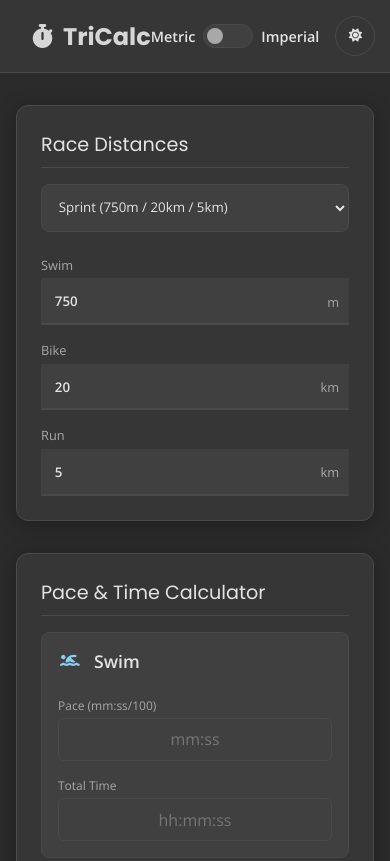
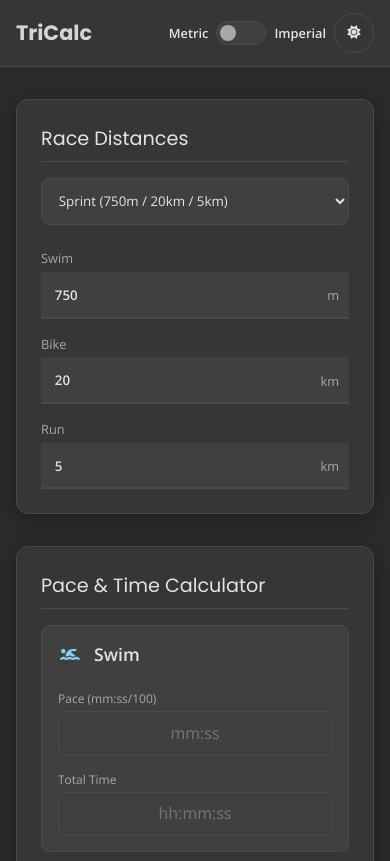
Before and after one commit to maosa/tricalc, a plain HTML site: page index.html in a window 390 px wide. Shown: the top 861 px of the page. Drawn offline with nearby package versions, Linux system fonts and the light colour scheme.

Commit message:
Mobile view optimisation

```diff
--- a/index.html
+++ b/index.html
@@ -343,6 +343,11 @@
 
         /* --- Responsive --- */
         @media (max-width: 768px) {
+            header { padding: 0.8rem 1rem; } /* Reduce header padding */
+            h1 { font-size: 1.3rem; } /* Slightly smaller title */
+            .controls { gap: 0.5rem; } /* Tighter controls gap */
+            .switch-container { font-size: 0.8rem; } /* Smaller switch text */
+
             .distance-grid { grid-template-columns: 1fr; }
 
             .calc-row.header { display: none; } /* Hide header on mobile */
@@ -368,7 +373,7 @@
 <body>
 
     <header>
-        <h1><i class="fa-solid fa-stopwatch"></i> TriCalc</h1>
+        <h1>TriCalc</h1>
         <div class="controls">
             <div class="switch-container">
                 <span>Metric</span>
@@ -499,8 +504,8 @@
     </button>
 
     <footer>
-        <p style="text-align: center; color: var(--text-muted); font-size: 0.8rem; margin-bottom: 2rem;">
-            &copy; 2025 TriCalc. <a href="https://www.linkedin.com/in/andreas-maos/" target="_blank" style="color: inherit; text-decoration: none;">Created by Andreas Maos.</a>
+        <p style="text-align: center; color: var(--text-muted); font-size: 0.8rem; margin-bottom: 0; padding: 0 1rem 100px 1rem;">
+            &copy; 2025 TriCalc. <a href="https://www.linkedin.com/in/andreas-maos/" target="_blank" style="color: inherit; text-decoration: none;">Created by Andreas Maos.</a> All rights reserved.
         </p>
     </footer>
 
```
